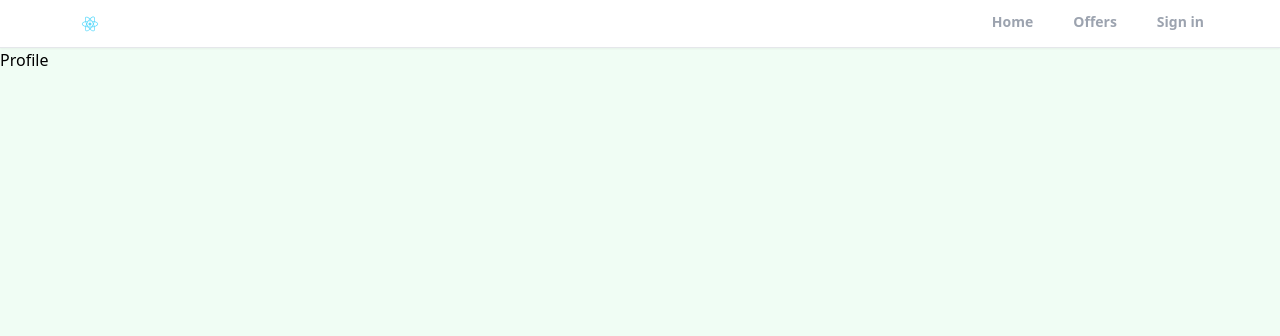
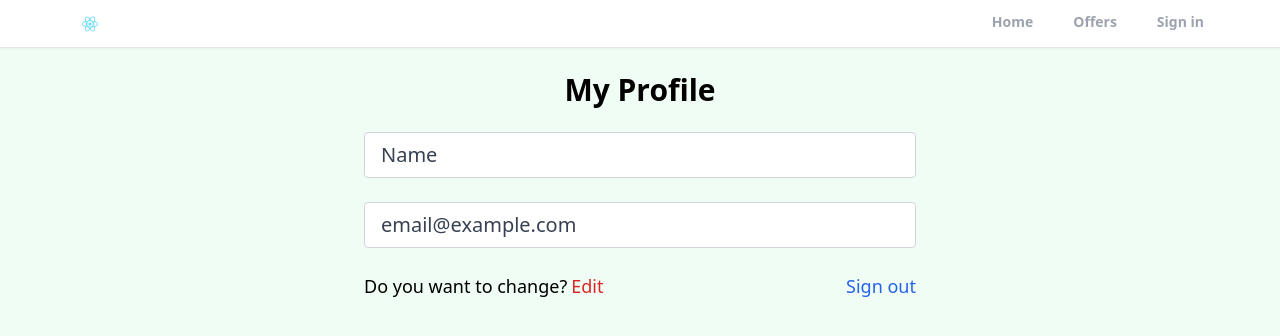
Before and after one commit to williamtran0502/realtor, a React (Create React App) app: page /profile in a window 1280 px wide. Shown: the top 336 px of the page. Built offline with nearby package versions, Linux system fonts and the light colour scheme; no server answers; sample sign-in values are in the browser's storage.

Commit message:
create priate route and custom hooks for protecting profile page and add logout function

```diff
--- a/src/App.js
+++ b/src/App.js
@@ -3,6 +3,7 @@
 import Home from './pages/Home';
 import SignIn from './pages/SignIn';
 import SignUp from './pages/SignUp';
+import PrivateRoute from './components/PrivateRoute';
 import Profile from './pages/Profile';
 import Offers from './pages/Offers';
 import ForgotPassword from './pages/ForgotPassword';
@@ -17,7 +18,10 @@
           <Header/>
           <Routes>
               <Route path="/" element={<Home/>} />
-              <Route path="/profile" element={<Profile/>} />
+              <Route path="/profile" element={<PrivateRoute/>}>
+                    <Route path="/profile" element={<Profile/>} />
+              </Route>
+
               <Route path="/sign-in" element={<SignIn/>} />
               <Route path="/sign-up" element={<SignUp/>} />
               <Route path="/offers" element={<Offers/>} />
--- /dev/null
+++ b/src/components/PrivateRoute.jsx
@@ -0,0 +1,12 @@
+import React from 'react'
+import {Outlet, Navigate} from 'react-router-dom'
+import {useAuthStatus} from '../hooks/useAuthStatus';
+
+export default function PrivateRoute() {
+    const {loggedIn, checkingStatus} = useAuthStatus();
+    if(checkingStatus){
+        return <h3>Loading</h3>
+    }
+    return loggedIn ? <Outlet/> : <Navigate to="/sign-in" />
+
+}
--- /dev/null
+++ b/src/hooks/useAuthStatus.jsx
@@ -0,0 +1,19 @@
+import { getAuth, onAuthStateChanged } from 'firebase/auth';
+import React, {useState, useEffect} from 'react'
+
+export  function useAuthStatus() {
+    const [loggedIn, setLoggedIn] = useState(false);
+    const [checkingStatus, setCheckingStatus] = useState(true);
+
+    useEffect(() => {
+        const auth = getAuth();
+        onAuthStateChanged(auth,(user)=>{
+            if(user){
+                setLoggedIn(true);
+            }
+            setCheckingStatus(false);
+        })
+
+    },[]);
+  return {loggedIn, checkingStatus};
+}
--- a/src/pages/Profile.jsx
+++ b/src/pages/Profile.jsx
@@ -1,7 +1,40 @@
-import React from 'react'
+import { getAuth } from 'firebase/auth';
+import React, {useState} from 'react'
+import { useNavigate } from 'react-router';
+
 
 export default function Profile() {
+  const auth = getAuth();
+  const navigate = useNavigate();
+  const [formData, setFormData] = useState({
+    name: "Name",
+    email: "email@example.com",
+  })
+  const {name, email} = formData;
+  function onLogout(){
+    auth.signOut();
+    navigate("/");
+  }
   return (
-    <div>Profile</div>
+    <>
+      <section className='max-w-6xl mx-auto flex justify-center items-center flex-col'>
+        <h1 className='text-3xl text-center mt-6 font-bold'>My Profile</h1>
+        <div className='w-full md:w-[50%] mt-6 px-3'>
+          <form >
+            {/* Display name input */}
+            <input type="text" id="name" value={name} disabled className='w-full px-4 py-2 text-xl text-gray-700 bg-white border border-gray-300 rounded transition ease-in-out mb-6'/>
+            {/* Email input */}
+            <input type="email" id="email" value={email} disabled className='w-full px-4 py-2 text-xl text-gray-700 bg-white border border-gray-300 rounded transition ease-in-out mb-6'/>
+
+            <div className='flex justify-between whitespace-nowarp text-sm sm:text-lg'>
+              <p className='flex items-center'>Do you want to change? <span className='text-red-600 hover:text-red-700 transition ease-in-out duration-200 ml-1 cursor-pointer'>Edit</span></p>
+              <p onClick={onLogout} className='text-blue-600 hover:text-blue-800 transition ease-in-out duration-200 cursor-pointer'>Sign out</p>
+            </div>
+          </form>
+        </div>
+      </section>
+
+    </>
+
   )
 }
```
